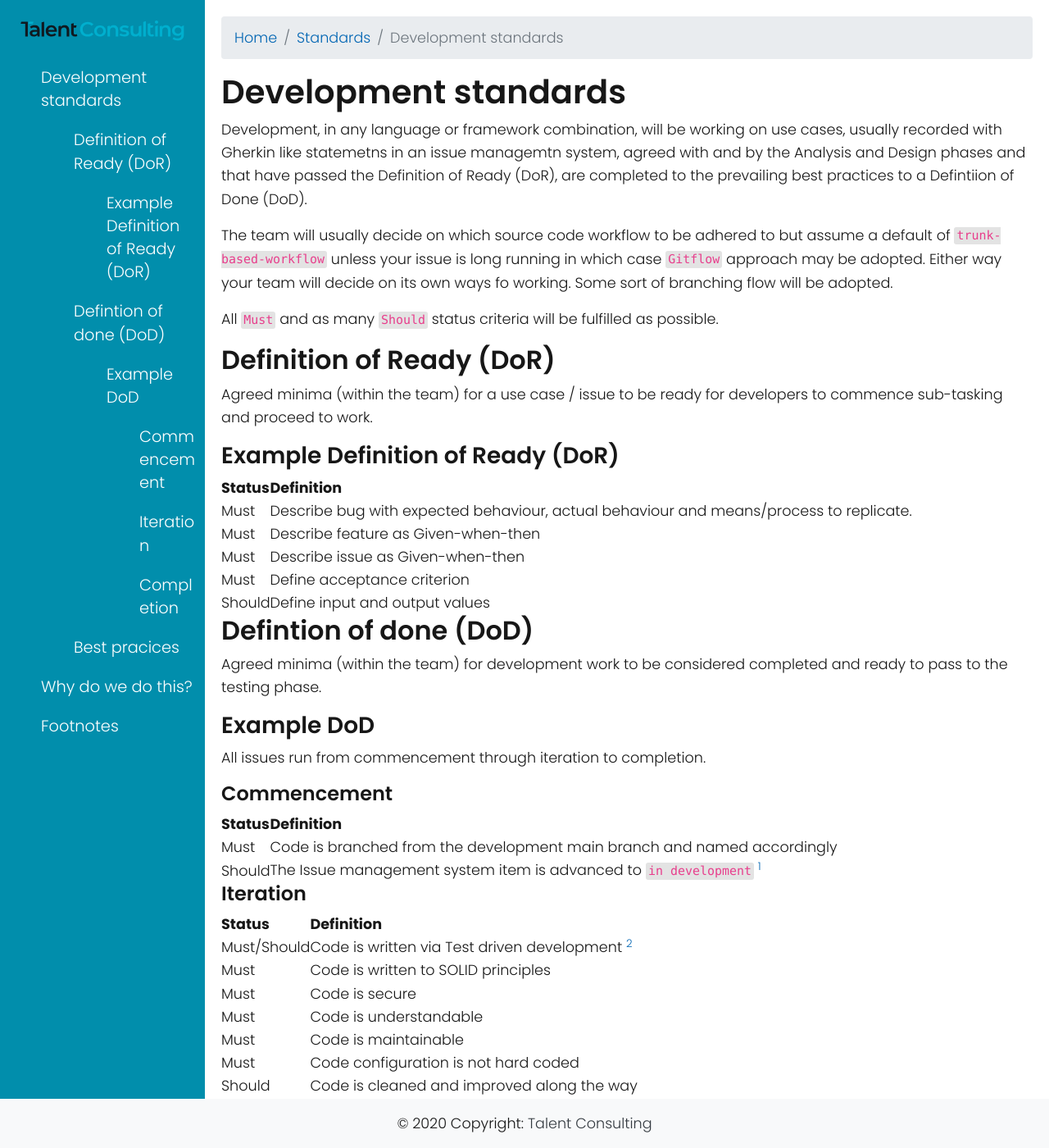
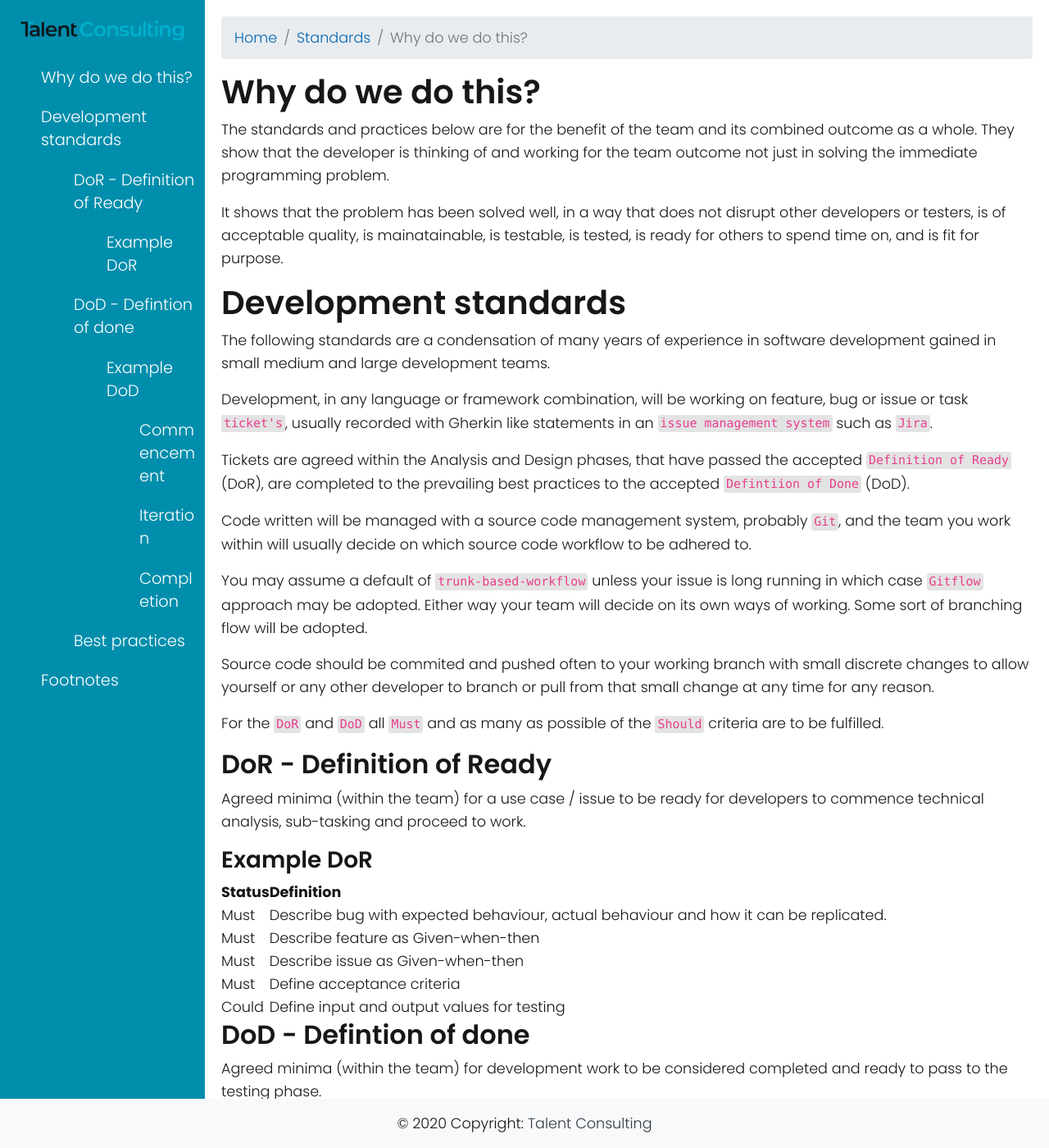
Before and after one commit to talent-consulting/talent-consulting.github.io, a Jekyll site: the page built from docs/standards/development.md, in a window 1280 px wide and 1400 px high. Shown: the whole window at 82% size. Built offline with Jekyll 4.4.1, drawn with Linux system fonts in a browser that asks for light colours; nearby versions of some CDN libraries; our own code applies the rules of GitHub Pages for plain Markdown files; some of the changed text lies outside the part shown.

Commit message:
Edits for development standards

```diff
--- a/docs/standards/development.md
+++ b/docs/standards/development.md
@@ -7,35 +7,45 @@ description: Development standards and governance
 order: 1000
 ---
 
+
+# Why do we do this?
+
+The standards and practices below are for the benefit of the team and its combined outcome as a whole. They show that the developer is thinking of and working for the team outcome not just in solving the immediate programming problem.
+
+It shows that the problem has been solved well, in a way that does not disrupt other developers or testers, is of acceptable quality, is mainatainable, is testable, is tested, is ready for others to spend time on, and is fit for purpose.
+
 # Development standards
 
-Development, in any language or framework combination, will be working on use cases, usually recorded with Gherkin like statemetns in an issue managemtn system, agreed with and by the Analysis and Design phases and that have passed the Definition of Ready (DoR), are completed to the prevailing best practices to a Defintiion of Done (DoD).
+The following standards are a condensation of many years of experience in software development gained in small medium and large development teams.
 
+Development, in any language or framework combination, will be working on feature, bug or issue or task `ticket's`, usually recorded with Gherkin like statements in an `issue management system` such as `Jira`.
 
-The team will usually decide on which source code workflow to be adhered to but assume a default of `trunk-based-workflow` unless your issue is long running  in which case  `Gitflow` approach may be adopted. Either way your team will decide on its own ways fo working. Some sort of branching flow will be adopted.
+Tickets are agreed within the Analysis and Design phases, that have passed the accepted `Definition of Ready` (DoR), are completed to the prevailing best practices to the accepted `Defintiion of Done` (DoD).
 
-All `Must` and as many `Should` status criteria will be fulfilled as possible.
+Code written will be managed with a source code management system, probably `Git`, and the team you work within will usually decide on which source code workflow to be adhered to.
 
-## Definition of Ready (DoR)
+You may assume a default of `trunk-based-workflow` unless your issue is long running in which case  `Gitflow` approach may be adopted. Either way your team will decide on its own ways of working. Some sort of branching flow will be adopted.
 
-Agreed minima (within the team) for a use case / issue to be ready for developers to commence sub-tasking and proceed to work.
+Source code should be commited and pushed often to your working branch with small discrete changes to allow yourself or any other developer to branch or pull from that small change at any time for any reason.
 
-### Example Definition of Ready (DoR)
+For the `DoR` and `DoD` all `Must` and as many as possible of the `Should` criteria are to be fulfilled.
 
+## DoR - Definition of Ready
+Agreed minima (within the team) for a use case / issue to be ready for developers to commence technical analysis, sub-tasking and proceed to work.
+
+### Example DoR
 
 | Status | Definition |
 |--------|-------------|
-| Must    | Describe bug with expected behaviour, actual behaviour and means/process to replicate. |
-| Must    | Describe feature as  Given-when-then |
+| Must    | Describe bug with expected behaviour, actual behaviour and how it can be replicated. |
+| Must    | Describe feature as Given-when-then |
 | Must    | Describe issue as Given-when-then |
-| Must    | Define acceptance criterion |
-| Should  | Define input and output values |
+| Must    | Define acceptance criteria |
+| Could   | Define input and output values for testing |
 
-
-## Defintion of done (DoD)
+## DoD - Defintion of done
 
 Agreed minima (within the team) for development work to be considered completed and ready to pass to the testing phase.
-
 
 ### Example DoD
 
@@ -67,6 +77,8 @@ All issues run from commencement through iteration to completion.
 
 | Status | Definition |
 |--------|-------------|
+| Must | All code written by you is covered by at least one automated test |
+| Must | All automated code tests pass  |
 | Must | Code is manually tested locally  |
 | Must | Code cold-setup instructions are reviewed and adjusted accordingly  |
 | Must | Code is pushed to branch and a Pull request generated nominating reviewers  |
@@ -76,8 +88,7 @@ All issues run from commencement through iteration to completion.
 | Must | Issue branch is merged, and deployed to automated testing  |
 | Should | The Issue management system item is advanced to `in test` [^1] |
 
-
-## Best pracices
+## Best practices
 
 These best practices will be guidelines on the subjects (in no order) of;
 
@@ -97,9 +108,6 @@ These best practices will be guidelines on the subjects (in no order) of;
 - Code workflows
 
 
-# Why do we do this?
-
-The practices above are for the benefit of the team as a whole. And show that the developer is thinking of the team outcome not just in solving the immediate programming problem. It shows that the problem has been well produced in a way that does not disrupt other developers or testers, is of acceptable quality, is testable and is tested, is ready for others to spend time on, and is fit for purpose.
 
 # Footnotes
 
```
